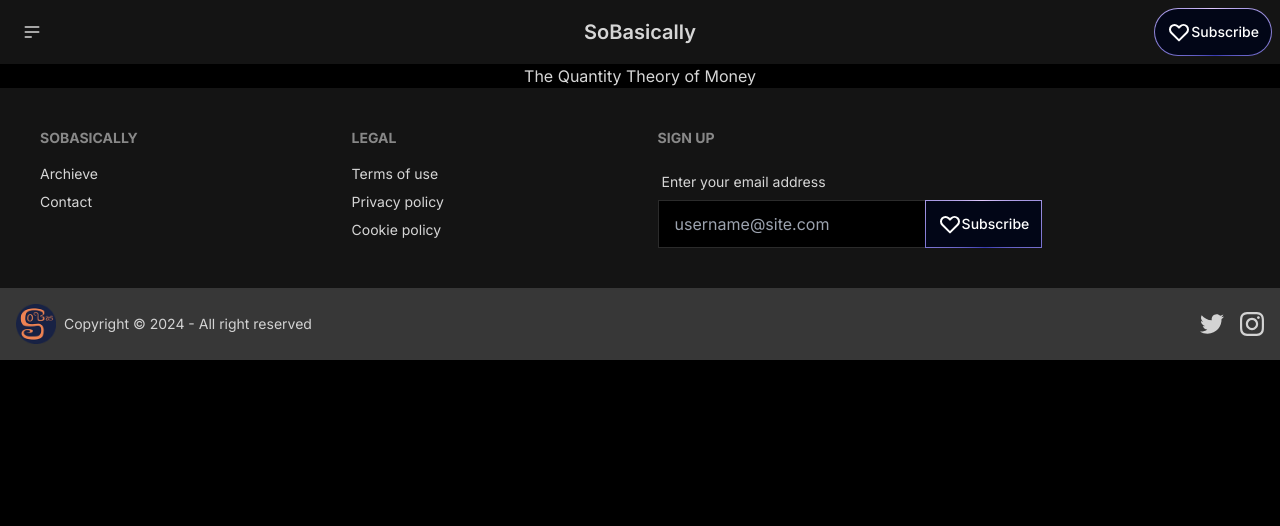
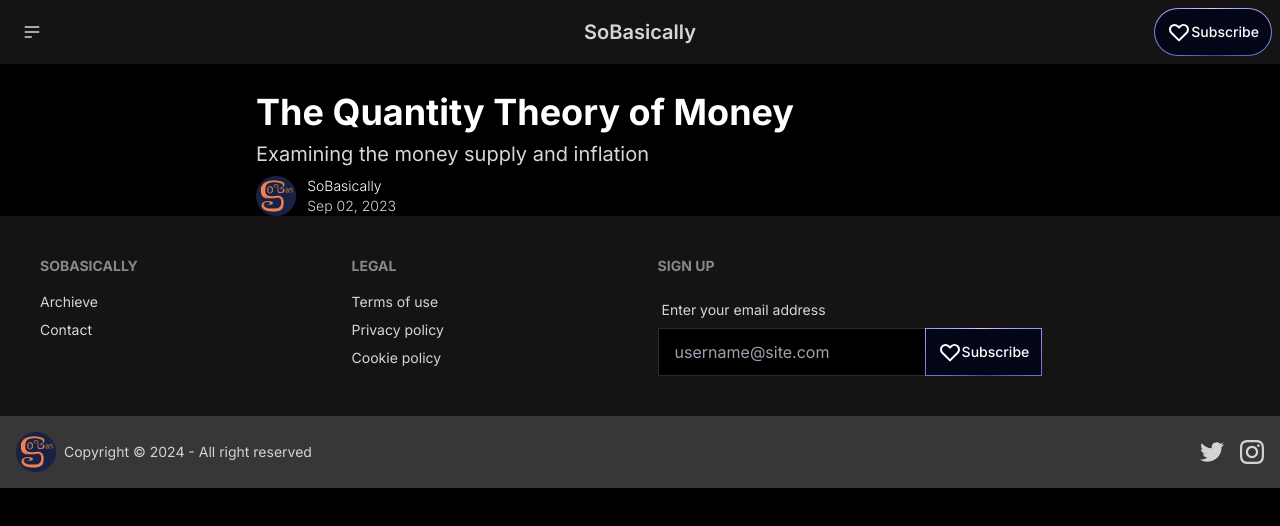
Before and after one commit to QiyueChen04/sobasically, a Next.js app: page /thequantitytheoryofmoney in a window 1280 px wide. Shown: the top 526 px of the page. Built offline with nearby package versions, Linux system fonts and the light colour scheme.

Commit message:
added header to qtm article

```diff
--- a/app/thequantitytheoryofmoney/page.tsx
+++ b/app/thequantitytheoryofmoney/page.tsx
@@ -2,15 +2,16 @@
 
 import Navbar from '../../components/navbar'
 import Footer from '../../components/footer'
+import Header from '../../components/articles/header'
 
 function pages() {
   return (
-    <div>
+    <div className='grid grid-cols-1 align-items-center'>
 
       <Navbar/>
 
-      <div className='text-center'>
-        The Quantity Theory of Money
+      <div className='grid grid-cols-1 w-3/5 h-full place-self-center pt-7'>
+        <Header title='The Quantity Theory of Money' subtitle='Examining the money supply and inflation' date='Sep 02, 2023'/>
       </div>
 
       <Footer/>
```
